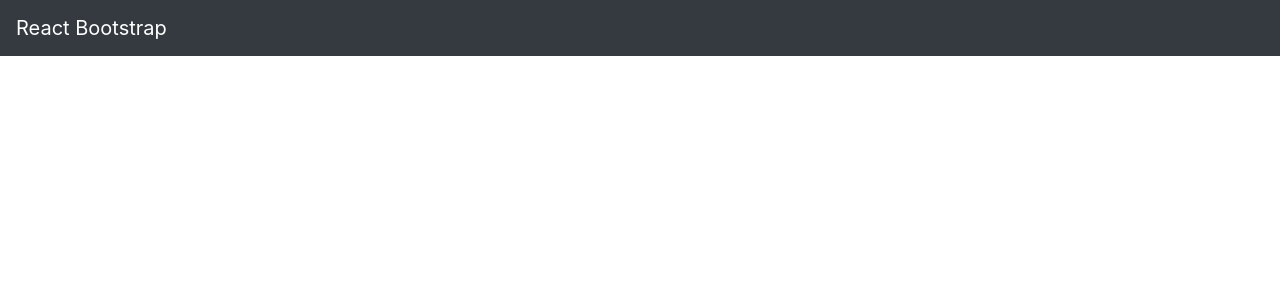
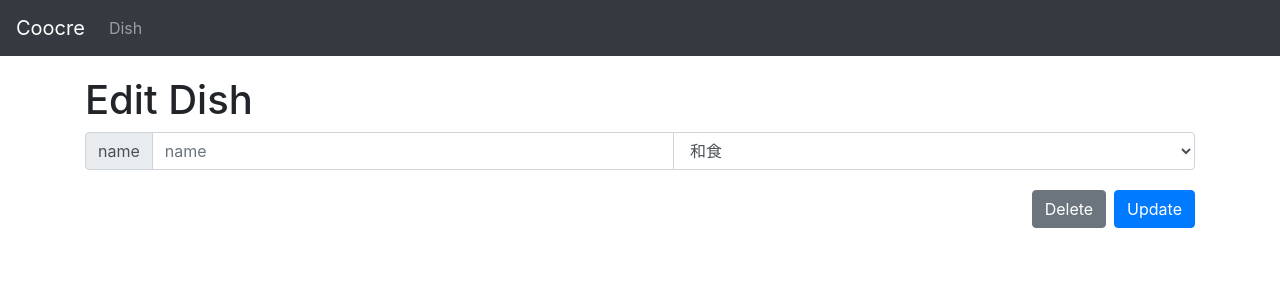
Before and after one commit to tatsuyakamada/coore_frontend, a React (Create React App) app: page /dishes/edit/1 in a window 1280 px wide. Shown: the top 300 px of the page. Built offline with nearby package versions, Linux system fonts and the light colour scheme; no server answers.

Commit message:
CRUD dishes

```diff
--- a/src/Router.tsx
+++ b/src/Router.tsx
@@ -3,6 +3,8 @@ import { BrowserRouter, Route, Switch } from 'react-router-dom';
 import Home from './pages/Home';
 import About from './pages/About';
 import Dishes from './pages/Dishes';
+import NewDish from './pages/dishes/NewDish';
+import EditDish from './pages/dishes/EditDish';
 
 const Router: React.FC = () => {
   return (
@@ -11,6 +13,8 @@ const Router: React.FC = () => {
         <Route exact path="/" component={Home} />
         <Route exact path="/about" component={About} />
         <Route exact path="/dishes" component={Dishes} />
+        <Route exact path="/dishes/new" component={NewDish} />
+        <Route exact path="/dishes/edit/:id" component={EditDish} />
       </Switch>
     </BrowserRouter>
   );
--- /dev/null
+++ b/src/components/ContentHeader.tsx
@@ -0,0 +1,30 @@
+import React from 'react';
+import styled from 'styled-components';
+
+type Props = {
+  title: string;
+}
+
+const ContentHeader: React.FC<Props> = (props) => {
+  const { title, children } = props;
+  return (
+    <Container>
+      <Title>
+        <h1>{title}</h1>
+      </Title>
+      {children}
+    </Container>
+
+  );
+};
+
+const Container = styled.div({
+  display: 'flex',
+  marginTop: 20,
+});
+
+const Title = styled.div({
+  width: '100%',
+});
+
+export default ContentHeader;
--- a/src/components/DishList.tsx
+++ b/src/components/DishList.tsx
@@ -1,5 +1,7 @@
 import React from 'react';
+import { Link } from 'react-router-dom';
 import { ListGroup } from 'react-bootstrap';
+import styled from 'styled-components';
 import { Dish } from '../interfaces/domains/dish';
 
 type Props = {
@@ -12,11 +14,23 @@ const DishList: React.FC<Props> = (props) => {
     <ListGroup>
       {
         dishes.map((dish) => {
-          return <ListGroup.Item>{dish.id}</ListGroup.Item>;
+          return (
+            <ListGroup.Item as="div">
+              <Item>
+                <p>{dish.genre}</p>
+                <Link to={`dishes/edit/${dish.id}`}>
+                  {dish.name}
+                </Link>
+              </Item>
+            </ListGroup.Item>
+          );
         })
       }
     </ListGroup>
   );
 };
 
+const Item = styled.div({
+});
+
 export default DishList;
--- a/src/components/Header.tsx
+++ b/src/components/Header.tsx
@@ -1,12 +1,13 @@
 import React from 'react';
-import { Navbar } from 'react-bootstrap';
+import { Navbar, Nav } from 'react-bootstrap';
 
 const Header: React.FC = () => {
   return (
     <Navbar bg="dark" variant="dark">
-      <Navbar.Brand href="#home">
-        React Bootstrap
-      </Navbar.Brand>
+      <Navbar.Brand href="#home">Coocre</Navbar.Brand>
+      <Nav>
+        <Nav.Link href="/dishes">Dish</Nav.Link>
+      </Nav>
     </Navbar>
   );
 };
--- a/src/index.tsx
+++ b/src/index.tsx
@@ -4,11 +4,14 @@ import * as serviceWorker from './serviceWorker';
 import Router from './Router';
 import 'bootstrap/dist/css/bootstrap.css';
 import Header from './components/Header';
+import Layout from './pages/Layout';
 
 ReactDOM.render(
   <React.StrictMode>
     <Header />
-    <Router />
+    <Layout>
+      <Router />
+    </Layout>
   </React.StrictMode>,
   document.getElementById('root'),
 );
--- a/src/pages/Dishes.tsx
+++ b/src/pages/Dishes.tsx
@@ -1,13 +1,18 @@
-import React, { useState } from 'react';
+import React, { useState, useEffect } from 'react';
 import { Link } from 'react-router-dom';
 import axios from 'axios';
-import { useDidMount } from '../utils/effect';
+import { Button } from 'react-bootstrap';
+import { AiFillPlusCircle } from 'react-icons/ai';
+import styled from 'styled-components';
+import { withRouter } from 'react-router';
+import ContentHeader from '../components/ContentHeader';
 import DishList from '../components/DishList';
+import { Dish } from '../interfaces/domains/dish';
 
 const Dishes: React.FC = () => {
-  const [dishes, setDishes] = useState([]);
+  const [dishes, setDishes] = useState<Dish[]>([]);
 
-  useDidMount(() => {
+  useEffect(() => {
     axios.get('http://localhost:3100/api/v1/dishes')
       .then((results) => {
         setDishes(results.data);
@@ -15,25 +20,28 @@ const Dishes: React.FC = () => {
       .catch((data) => {
         console.log(data);
       });
-  });
+  }, []);
 
   return (
     <div>
-      <div
-        style={{
-          display: 'flex',
-          flexDirection: 'row',
-          justifyContent: 'space-between',
-          width: 110,
-        }}
-      >
-        <Link to="/">Home</Link>
-        <Link to="/about">About</Link>
-        <Link to="/dishes">Dishes</Link>
-      </div>
+      <ContentHeader title="Dish">
+        <RightContent>
+          <Link to="/dishes/new">
+            <Button variant="info">
+              <AiFillPlusCircle />
+            </Button>
+          </Link>
+        </RightContent>
+      </ContentHeader>
       <DishList dishes={dishes} />
     </div>
   );
 };
 
-export default Dishes;
+const RightContent = styled.div({
+  margin: 'auto',
+  textAlign: 'right',
+  width: '100%',
+});
+
+export default withRouter(Dishes);
--- /dev/null
+++ b/src/pages/Layout.tsx
@@ -0,0 +1,19 @@
+import React from 'react';
+import { Container } from 'react-bootstrap';
+import styled from 'styled-components';
+
+const Layout: React.FC = (props) => {
+  const { children } = props;
+
+  return (
+    <MainContent>
+      {children}
+    </MainContent>
+  );
+};
+
+const MainContent = styled(Container)({
+  marginTop: 20,
+});
+
+export default Layout;
--- /dev/null
+++ b/src/pages/dishes/EditDish.tsx
@@ -0,0 +1,114 @@
+import React, { useState, useEffect } from 'react';
+import axios from 'axios';
+import styled from 'styled-components';
+import {
+  Button, InputGroup, FormControl, Form,
+} from 'react-bootstrap';
+import { Redirect } from 'react-router-dom';
+import ContentHeader from '../../components/ContentHeader';
+import { DishHandleAttribute } from '../../interfaces/domains/dish';
+
+type Props = {
+  match: {
+    params: {
+      id: string;
+    }
+  };
+}
+
+const EditDish: React.FC<Props> = (props) => {
+  const { match } = props;
+  const [redirect, setRedirect] = useState(false);
+
+  useEffect(() => {
+    axios.get(`http://localhost:3100/api/v1/dishes/${match.params.id}`)
+      .then((result) => {
+        setDishAttribute({
+          name: result.data.name,
+          genre: result.data.genre,
+        });
+      })
+      .catch((data) => {
+        console.log(data);
+      });
+  }, []);
+
+  const [dishAttribute, setDishAttribute] = useState<DishHandleAttribute>({ name: '', genre: '' });
+
+  const renderRedirect = () => {
+    if (redirect) {
+      return <Redirect to="/dishes" />;
+    }
+    return undefined;
+  };
+
+  const updateDish = () => {
+    axios.patch(`http://localhost:3100/api/v1/dishes/${match.params.id}`, {
+      dish: dishAttribute,
+    });
+  };
+
+  const deleteDish = () => {
+    axios.delete(`http://localhost:3100/api/v1/dishes/${match.params.id}`)
+      .then(() => {
+        setRedirect(true);
+      });
+  };
+
+  const handleChange = (event: any) => {
+    setDishAttribute({
+      name: event.target.value,
+      genre: dishAttribute.genre,
+    });
+  };
+
+  const handleSelect = (event: any) => {
+    setDishAttribute(
+      {
+        name: dishAttribute.name,
+        genre: event.target.value,
+      },
+    );
+  };
+
+  return (
+    <div>
+      {renderRedirect()}
+      <ContentHeader title="Edit Dish" />
+      <InputGroup>
+        <InputGroup.Prepend>
+          <InputGroup.Text id="name">name</InputGroup.Text>
+        </InputGroup.Prepend>
+        <FormControl
+          placeholder="name"
+          alia-label="name"
+          aria-describedby="name"
+          onChange={handleChange}
+          value={dishAttribute ? dishAttribute.name : ''}
+        />
+        <Form.Control as="select" onChange={handleSelect} value={dishAttribute ? dishAttribute.genre : 'japanese'}>
+          <option value="japanese">和食</option>
+          <option value="western">洋食</option>
+          <option value="chinese">中華</option>
+          <option value="other">その他</option>
+        </Form.Control>
+      </InputGroup>
+
+      <Buttons>
+        <DeleteButton onClick={deleteDish} variant="secondary">Delete</DeleteButton>
+        <Button onClick={updateDish}>Update</Button>
+      </Buttons>
+    </div>
+  );
+};
+
+const Buttons = styled.div({
+  marginTop: 20,
+  textAlign: 'right',
+});
+
+const DeleteButton = styled(Button)({
+  marginRight: 8,
+});
+
+export default EditDish;
--- /dev/null
+++ b/src/pages/dishes/NewDish.tsx
@@ -0,0 +1,108 @@
+import React, { useState } from 'react';
+import axios from 'axios';
+import {
+  Button, InputGroup, Form, FormControl, Alert,
+} from 'react-bootstrap';
+import { Redirect } from 'react-router-dom';
+import styled from 'styled-components';
+import ContentHeader from '../../components/ContentHeader';
+
+type draftDish = {
+  name: string;
+  genre: string;
+};
+
+type errorMessages = {
+  [key: string]: string[];
+}
+
+const NewDish: React.FC = () => {
+  const [redirect, setRedirect] = useState(false);
+  const [errorMessage, setErrorMessage] = useState<errorMessages | null>(null);
+  const [dish, setDish] = useState<draftDish>({ name: '', genre: 'japanese' });
+
+  const renderRedirect = () => {
+    if (redirect) {
+      return <Redirect to="/dishes" />;
+    }
+    return undefined;
+  };
+  const createDish = () => {
+    axios.post('http://localhost:3100/api/v1/dishes', {
+      dish,
+    })
+      .then(() => {
+        setRedirect(true);
+        renderRedirect();
+      })
+      .catch((error) => {
+        setErrorMessage(error.response.data.messages);
+      });
+  };
+
+  const handleChange = (event: any) => {
+    setDish({ name: event.target.value, genre: dish.genre });
+  };
+
+  const handleSelect = (event: any) => {
+    setDish({ name: dish.name, genre: event.target.value });
+  };
+
+  const showAlert = (messages: errorMessages | null) => {
+    if (messages) {
+      return (
+        <Alert variant="danger" onClose={() => { setErrorMessage(null); }} dismissible>
+          <Alert.Heading>Creation failed!</Alert.Heading>
+          {
+            Object.keys(messages).map((key) => {
+              return (
+                Object.values(messages[key]).map((value) => {
+                  return (
+                    <p>{`${key}: ${value}`}</p>
+                  );
+                })
+              );
+            })
+          }
+        </Alert>
+      );
+    }
+
+    return undefined;
+  };
+
+  return (
+    <div>
+      {renderRedirect()}
+      {showAlert(errorMessage)}
+      <ContentHeader title="New Dish" />
+      <InputGroup>
+        <InputGroup.Prepend>
+          <InputGroup.Text id="name">name</InputGroup.Text>
+        </InputGroup.Prepend>
+        <FormControl
+          placeholder="name"
+          alia-label="name"
+          aria-describedby="name"
+          onChange={handleChange}
+        />
+        <Form.Control as="select" onChange={handleSelect}>
+          <option value="japanese">和食</option>
+          <option value="western">洋食</option>
+          <option value="chinese">中華</option>
+          <option value="other">その他</option>
+        </Form.Control>
+      </InputGroup>
+      <Buttons>
+        <Button onClick={createDish}>Create</Button>
+      </Buttons>
+    </div>
+  );
+};
+
+const Buttons = styled.div({
+  marginTop: 20,
+  textAlign: 'right',
+});
+
+export default NewDish;
```
Also changed, not shown: package.json (+8 -1 lines), src/interfaces/domains/dish.ts (+6 -1 lines), tsconfig.json (+6 -8 lines), 1 other file (tests, documents, lock files or other folders).
